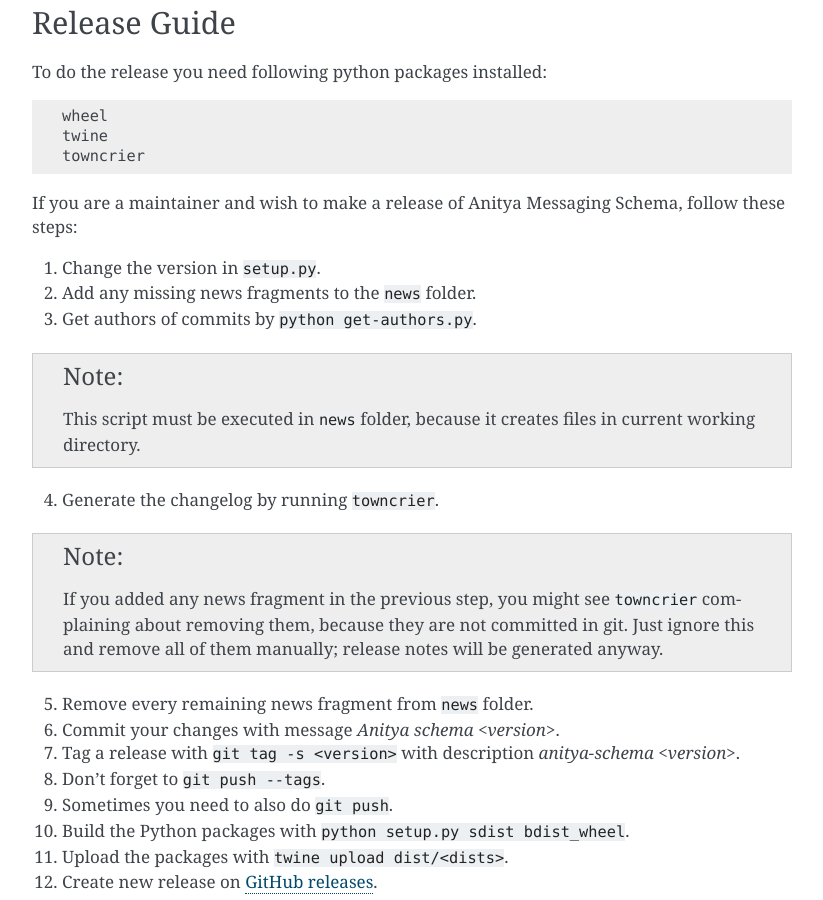
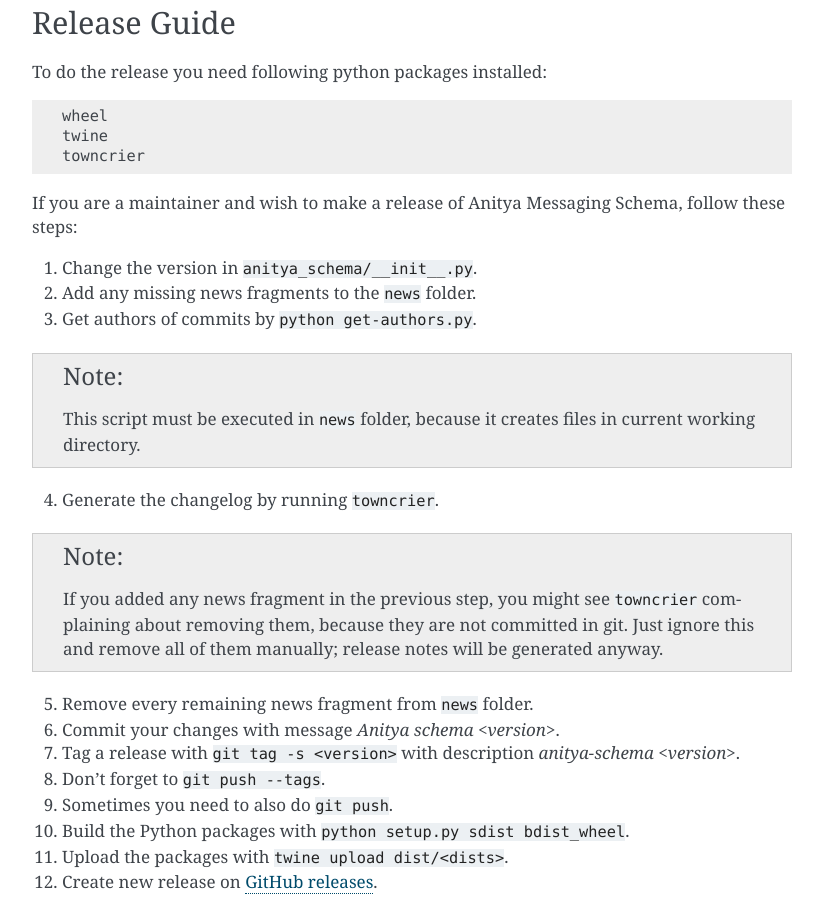
Before and after one commit to fedora-infra/anitya-messages, a Sphinx documentation site: the page built from docs/contributing.rst, in a window 1280 px wide and 900 px high, scrolled down 2057 px. Shown: the whole window, without its empty margins (338-1161 px from the left). Built offline with Sphinx 7.4.7, drawn with Linux system fonts in a browser that asks for light colours.

Commit message:
Update the release guide
Signed-off-by: Michal Konečný <mkonecny@redhat.com>

```diff
--- a/docs/contributing.rst
+++ b/docs/contributing.rst
@@ -117,7 +117,7 @@ To do the release you need following python packages installed::
 If you are a maintainer and wish to make a release of Anitya Messaging Schema,
 follow these steps:
 
-1. Change the version in ``setup.py``.
+1. Change the version in ``anitya_schema/__init__.py``.
 
 2. Add any missing news fragments to the ``news`` folder.
 
```
